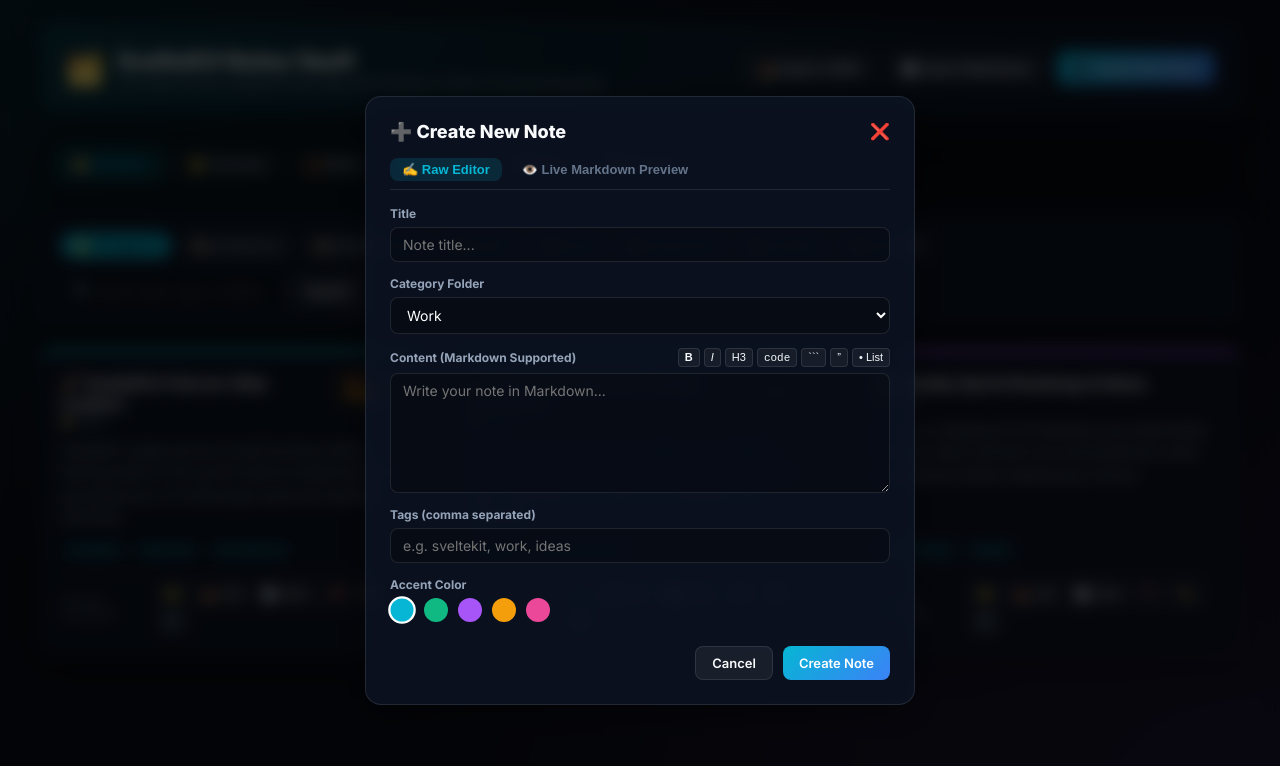
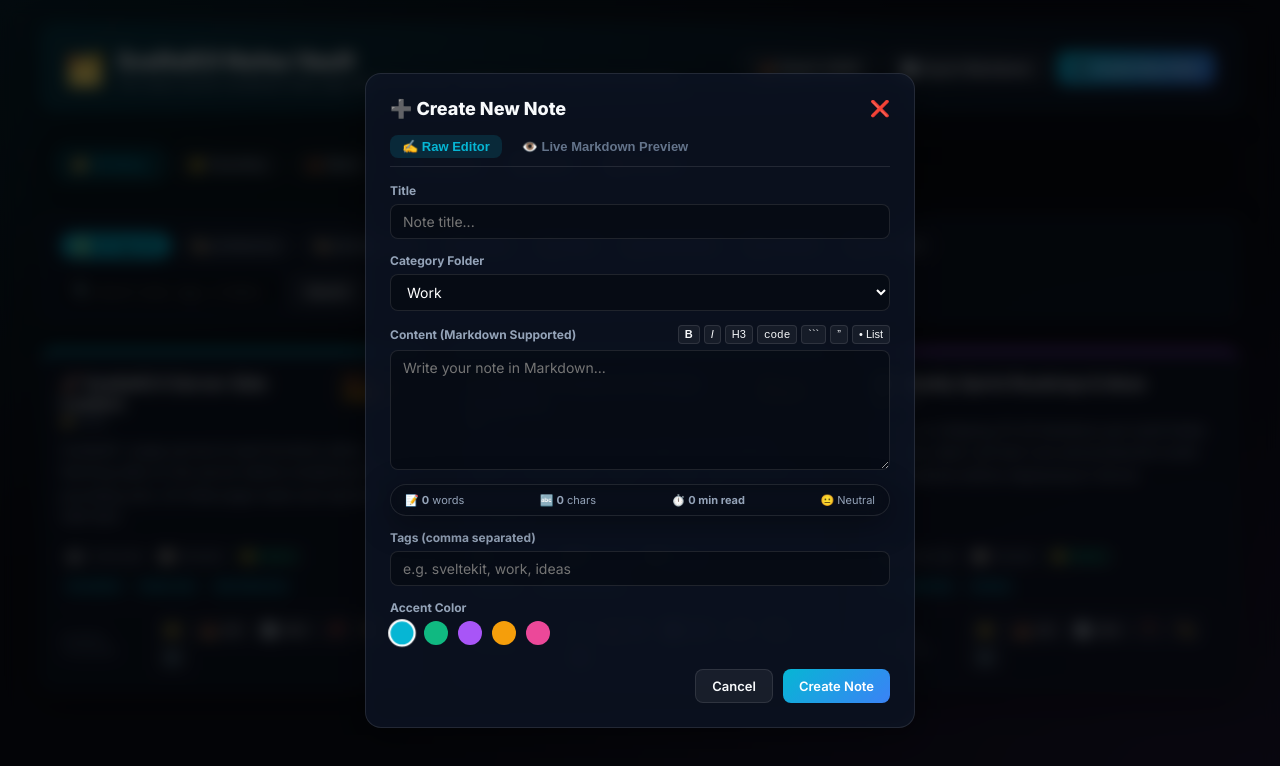
Before and after one commit to breakingthebot/sveltekit-notes-build43, a SvelteKit app: page / in a window 1280 px wide. Both pictures are taken after a click on the button "➕ Create New Note". Shown: the top 766 px of the page. Built offline with nearby package versions, Linux system fonts and the light colour scheme.

Commit message:
Build 43 Iteration 5 - Add Word Count, Reading Time & Sentiment Analytics per Note

```diff
--- /dev/null
+++ b/src/lib/services/noteAnalyticsService.ts
@@ -0,0 +1,82 @@
+// src/lib/services/noteAnalyticsService.ts
+// Word Count, Reading Time & Sentiment Analytics service for Build 43 (SvelteKit).
+// Connects to: src/routes/+page.svelte
+// Created: 2026-07-25
+
+export interface NoteAnalytics {
+  charCountWithSpaces: number;
+  charCountNoSpaces: number;
+  wordCount: number;
+  readingTimeMinutes: number;
+  readingTimeText: string;
+  sentiment: 'Positive' | 'Neutral' | 'Negative';
+  sentimentEmoji: '😊' | '😐' | '😟';
+  sentimentScore: number;
+}
+
+const POSITIVE_WORDS = new Set([
+  'great', 'awesome', 'rocket', 'launch', 'success', 'love', 'fast', 'clean',
+  'excellent', 'good', 'best', 'happy', 'cool', 'effortless', 'seamless',
+  'boost', 'innovative', 'smooth', 'bright', 'popular', 'fantastic', 'top'
+]);
+
+const NEGATIVE_WORDS = new Set([
+  'bug', 'error', 'failed', 'broken', 'slow', 'fix', 'issue', 'bad',
+  'terrible', 'problem', 'crash', 'fail', 'hard', 'stuck', 'warning',
+  'defect', 'worst', 'flaw', 'risk', 'danger'
+]);
+
+export function analyzeNoteText(content: string): NoteAnalytics {
+  if (!content || !content.trim()) {
+    return {
+      charCountWithSpaces: 0,
+      charCountNoSpaces: 0,
+      wordCount: 0,
+      readingTimeMinutes: 0,
+      readingTimeText: '0 min read',
+      sentiment: 'Neutral',
+      sentimentEmoji: '😐',
+      sentimentScore: 0
+    };
+  }
+
+  const charCountWithSpaces = content.length;
+  const charCountNoSpaces = content.replace(/\s/g, '').length;
+
+  const words = content.trim().match(/\b[a-zA-Z0-9'-]+\b/g) || [];
+  const wordCount = words.length;
+
+  // Reading time (assume 200 words per minute average reading speed)
+  const readingTimeMinutes = Math.max(1, Math.ceil(wordCount / 200));
+  const readingTimeText = wordCount > 0 ? (wordCount < 100 ? '< 1 min read' : `${readingTimeMinutes} min read`) : '0 min read';
+
+  // Sentiment scoring
+  let score = 0;
+  words.forEach(w => {
+    const lower = w.toLowerCase();
+    if (POSITIVE_WORDS.has(lower)) score += 1;
+    if (NEGATIVE_WORDS.has(lower)) score -= 1;
+  });
+
+  let sentiment: 'Positive' | 'Neutral' | 'Negative' = 'Neutral';
+  let sentimentEmoji: '😊' | '😐' | '😟' = '😐';
+
+  if (score > 0) {
+    sentiment = 'Positive';
+    sentimentEmoji = '😊';
+  } else if (score < 0) {
+    sentiment = 'Negative';
+    sentimentEmoji = '😟';
+  }
+
+  return {
+    charCountWithSpaces,
+    charCountNoSpaces,
+    wordCount,
+    readingTimeMinutes,
+    readingTimeText,
+    sentiment,
+    sentimentEmoji,
+    sentimentScore: score
+  };
+}
--- a/src/routes/+page.svelte
+++ b/src/routes/+page.svelte
@@ -1,6 +1,6 @@
 <!-- src/routes/+page.svelte -->
-<!-- Main SvelteKit Notes Vault Page component for Build 43 (Svelte 5 Runes + Markdown + Export + Folders + Favorites). -->
-<!-- Connects to: src/routes/+page.server.ts, src/lib/server/notesStore.ts, src/lib/services/markdownService.ts, src/lib/services/exportService.ts -->
+<!-- Main SvelteKit Notes Vault Page component for Build 43 (Svelte 5 Runes + Markdown + Export + Folders + Favorites + Analytics). -->
+<!-- Connects to: src/routes/+page.server.ts, src/lib/server/notesStore.ts, src/lib/services/markdownService.ts, src/lib/services/exportService.ts, src/lib/services/noteAnalyticsService.ts -->
 <!-- Created: 2026-07-25 -->
 
 <script lang="ts">
@@ -15,6 +15,7 @@
     generateVaultMarkdownDump,
     triggerDownload
   } from '$lib/services/exportService';
+  import { analyzeNoteText } from '$lib/services/noteAnalyticsService';
 
   let { data }: { data: PageData } = $props();
 
@@ -27,6 +28,9 @@
   let formTags = $state('');
   let formFolder = $state('Work');
   let formColor = $state('#06b6d4');
+
+  // Derived live analytics for modal editor
+  let modalAnalytics = $derived(analyzeNoteText(formContent));
 
   function openCreateModal() {
     editingNote = null;
@@ -96,7 +100,7 @@
       <span class="logo-icon">🗂️</span>
       <div>
         <h1 class="app-title">SvelteKit Notes Vault</h1>
-        <p class="subtitle">Full-stack server-rendered notes app with Category Folders & Starred Favorites</p>
+        <p class="subtitle">Full-stack server-rendered notes app with Word Count, Reading Time & Sentiment Analytics</p>
       </div>
     </div>
 
@@ -189,6 +193,7 @@
   <!-- Notes Grid Section -->
   <section class="notes-grid">
     {#each data.notes as note (note.id)}
+      {@const analytics = analyzeNoteText(note.content)}
       <article class="note-card card fade-in" style="border-top: 4px solid {note.color};">
         <div class="note-head">
           <div class="title-box">
@@ -206,6 +211,15 @@
         <!-- Formatted Markdown Content -->
         <div class="note-content md-rendered">
           {@html renderMarkdown(note.content)}
+        </div>
+
+        <!-- Live Analytics Badge Row -->
+        <div class="analytics-badges-row">
+          <span class="analytics-chip" title="Estimated Reading Time">⏱️ {analytics.readingTimeText}</span>
+          <span class="analytics-chip" title="Word Count">📝 {analytics.wordCount} words</span>
+          <span class="analytics-chip sentiment-chip sentiment-{analytics.sentiment.toLowerCase()}" title="Sentiment Valence Score">
+            {analytics.sentimentEmoji} {analytics.sentiment}
+          </span>
         </div>
 
         <!-- Tag Pills -->
@@ -268,7 +282,7 @@
   </section>
 </main>
 
-<!-- Create / Edit Modal with Markdown Live Preview Tabs & Folder Selector -->
+<!-- Create / Edit Modal with Markdown Live Preview Tabs & Live Analytics Bar -->
 {#if isModalOpen}
   <div class="modal-backdrop fade-in">
     <div class="modal-card card">
@@ -365,6 +379,16 @@
             <input type="hidden" name="content" value={formContent} />
           </div>
         {/if}
+
+        <!-- Live Typing Analytics Bar inside Modal -->
+        <div class="modal-analytics-bar card">
+          <span>📝 <strong>{modalAnalytics.wordCount}</strong> words</span>
+          <span>🔤 <strong>{modalAnalytics.charCountWithSpaces}</strong> chars</span>
+          <span>⏱️ <strong>{modalAnalytics.readingTimeText}</strong></span>
+          <span class="sentiment-tag sentiment-{modalAnalytics.sentiment.toLowerCase()}">
+            {modalAnalytics.sentimentEmoji} {modalAnalytics.sentiment}
+          </span>
+        </div>
 
         <div class="form-group">
           <label for="note-tags-input">Tags (comma separated)</label>
@@ -580,6 +604,26 @@
     flex: 1;
   }
 
+  .analytics-badges-row {
+    display: flex;
+    gap: 6px;
+    flex-wrap: wrap;
+    padding-top: 6px;
+  }
+
+  .analytics-chip {
+    font-size: 10px;
+    font-weight: 700;
+    color: var(--text-muted);
+    background: rgba(255, 255, 255, 0.04);
+    padding: 2px 6px;
+    border-radius: 4px;
+    border: 1px solid var(--border-color);
+  }
+
+  .sentiment-chip.sentiment-positive { color: var(--accent-emerald); background: rgba(16, 185, 129, 0.1); }
+  .sentiment-chip.sentiment-negative { color: #ef4444; background: rgba(239, 68, 68, 0.1); }
+
   .note-tags {
     display: flex;
     gap: 6px;
@@ -756,6 +800,19 @@
     overflow-y: auto;
   }
 
+  .modal-analytics-bar {
+    padding: 8px 14px;
+    background: rgba(0, 0, 0, 0.3);
+    display: flex;
+    justify-content: space-between;
+    align-items: center;
+    font-size: 11px;
+    color: var(--text-secondary);
+  }
+
+  .sentiment-tag.sentiment-positive { color: var(--accent-emerald); }
+  .sentiment-tag.sentiment-negative { color: #ef4444; }
+
   .muted-text { font-size: 13px; color: var(--text-muted); font-style: italic; }
 
   .color-options {
```
Also changed, not shown: 2 other files (tests, documents, lock files or other folders).
